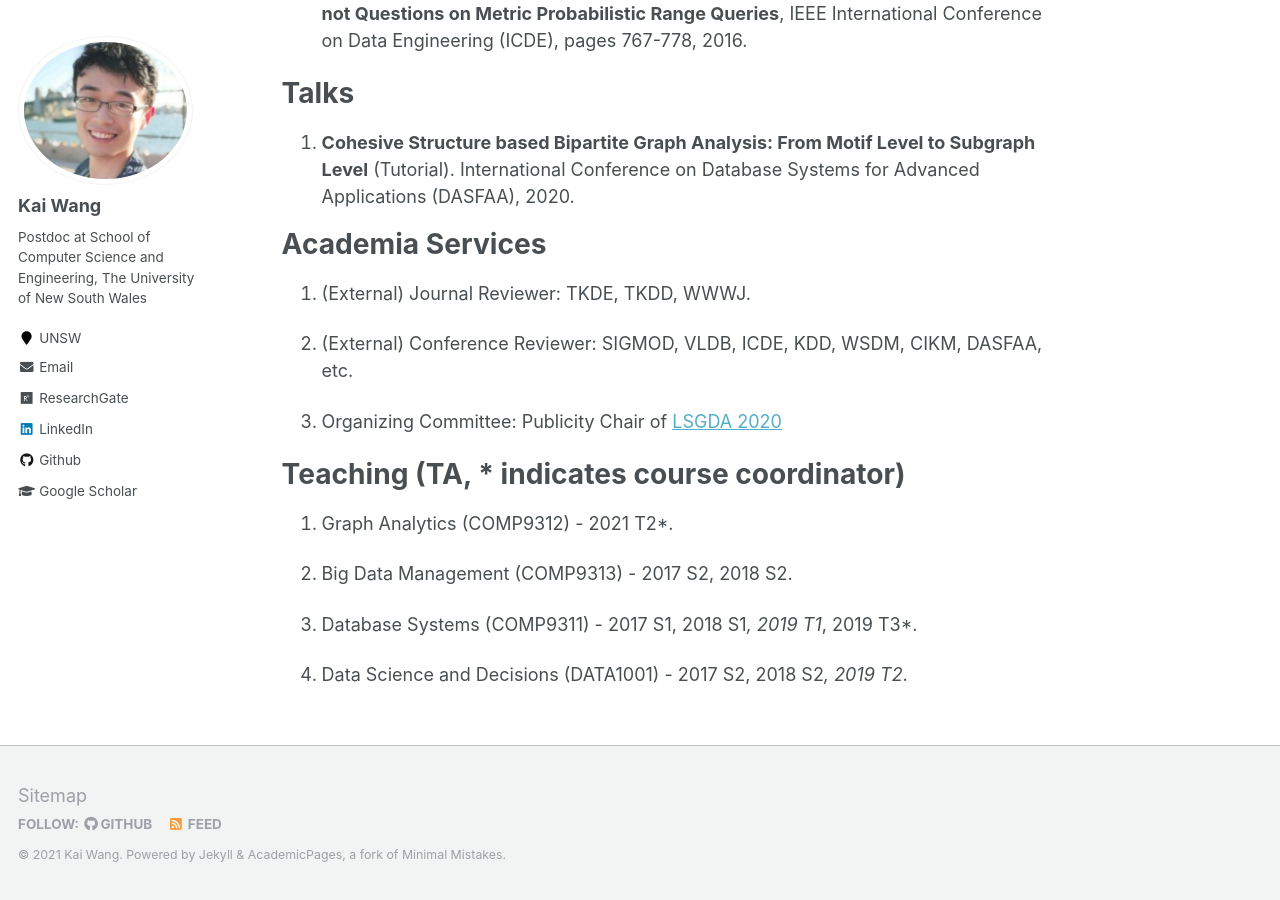
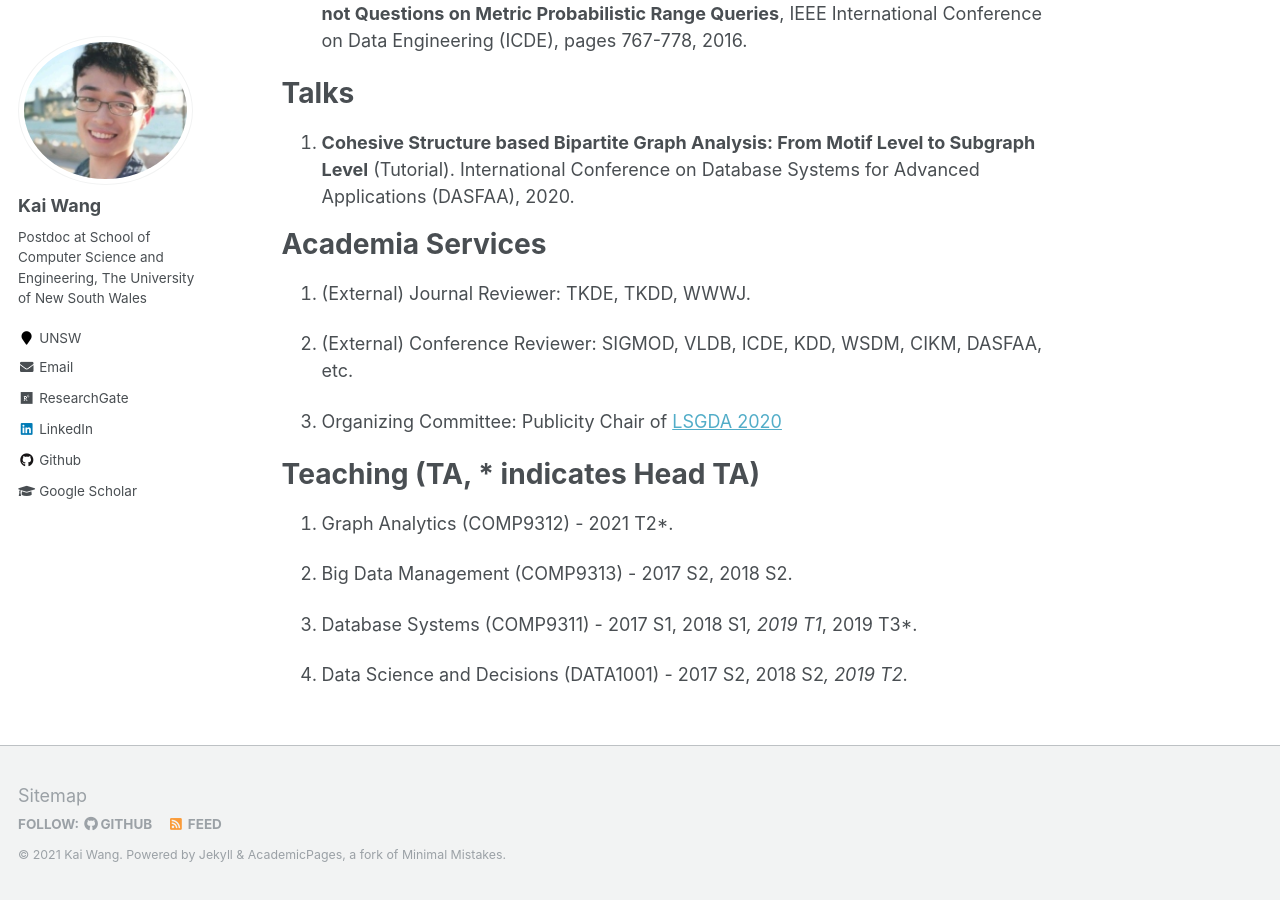
Before and after one commit to cs-kaiwang/cs-kaiwang.github.io, a Jekyll site: the page built from _pages/about.md, in a window 1280 px wide and 900 px high, scrolled down 1310 px. Built offline with Jekyll 4.4.1, drawn with Linux system fonts in a browser that asks for light colours.

Commit message:
Update about.md

```diff
--- a/_pages/about.md
+++ b/_pages/about.md
@@ -44,7 +44,7 @@ Academia Services
 
 3. Organizing Committee: Publicity Chair of [LSGDA 2020](https://www.google.com/url?q=https%3A%2F%2Flsgda.github.io%2F2020%2F&sa=D&sntz=1&usg=AFQjCNFYfkgg9wBrWW8wUaG8GCGXJz3z_A)
 
-Teaching (TA, * indicates course coordinator)
+Teaching (TA, * indicates Head TA)
 ======
 1. Graph Analytics  (COMP9312) -  2021 T2*.
 
```
